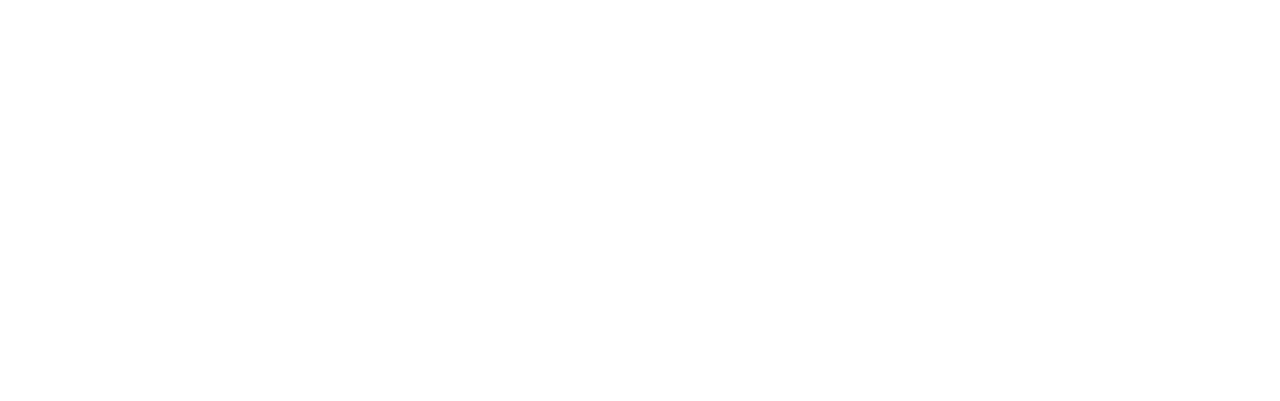
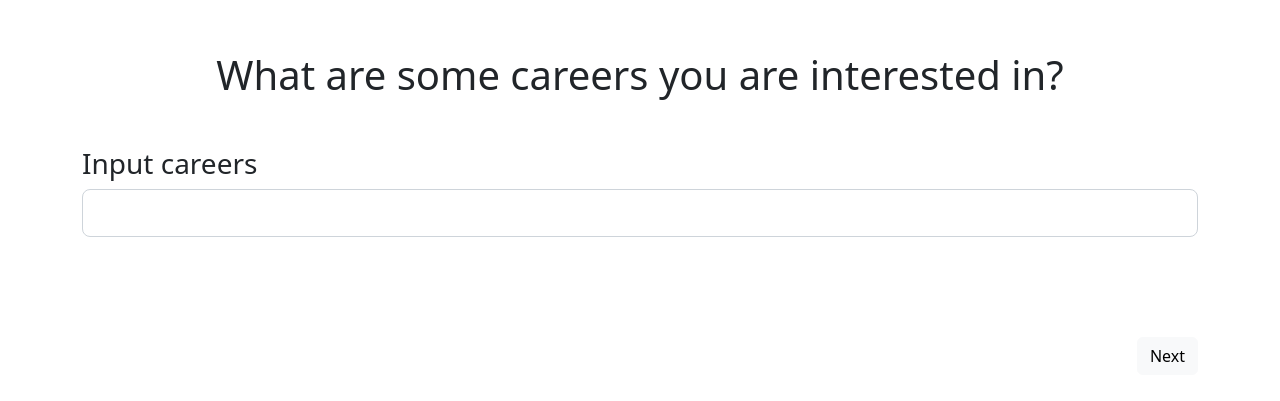
Before and after one commit to jeezusplays/bit-by-bit, a Vue app: page /onboard/interest in a window 1280 px wide. Before the commit this address had no page. Shown: the part 187-588 px from the top of the page. Built offline with nearby package versions, Linux system fonts and the light colour scheme.

Commit message:
Onboard interest update

```diff
--- /dev/null
+++ b/src/components/onboard/OnboardInterest.vue
@@ -0,0 +1,58 @@
+<template>
+  <!-- <div class="container" style="margin-left: 100px;margin-right:100px">
+        <h1 class="justify-content-center" style="margin: 100px">What are your interested careers?</h1>
+        <label for="interests">Enter your interested careers:</label>
+        <input type="text" id="interests" v-model="userInput" @input="updateRecommendedCareers">
+        <select v-model="selectedCareer">
+            <option v-for="career in recommendedCareers" :value="career">{{ career }}</option>
+        </select>
+    </div> -->
+  <!-- form -->
+
+  <div class="container-fluid vh-100 d-flex">
+    <div class="container m-auto">
+      <h1 class="justify-content-center text-center">
+        What are some careers you are interested in?
+      </h1>
+      <div class="justify-content-center mt-5">
+        <h3>Input careers</h3>
+        <input class="form-control form-control-lg" type="text" aria-label=".form-control-lg example" />
+      </div>
+      <!-- button -->
+      <div style="margin-top: 100px" class="d-flex flex-row">
+        <!-- <button class="button btn btn-light">Previous</button> -->
+        <button class="button btn btn-light ms-auto">Next</button>
+      </div>
+    </div>
+  </div>
+
+</template>
+
+<script>
+export default {
+  name: "OnboardInterest",
+  data() {
+    return {
+      userInput: "",
+      recommendedCareers: [],
+      selectedCareer: "",
+    };
+  },
+  methods: {
+    updateRecommendedCareers() {
+      // Make an API call or use a local list of careers to get recommended options based on user input
+      const matchingCareers = [
+        "Web Developer",
+        "Graphic Designer",
+        "Marketing Manager",
+        "Data Analyst",
+        "Project Manager",
+      ].filter((career) => {
+        return career.toLowerCase().includes(this.userInput.toLowerCase());
+      });
+      this.recommendedCareers = matchingCareers;
+      this.selectedCareer = matchingCareers[0];
+    },
+  },
+};
+</script>
--- a/src/router/index.js
+++ b/src/router/index.js
@@ -6,6 +6,7 @@
 import Dashboard from '../components/dashboard/Dashboard.vue'
 import DashboardView from '../views/DashboardView.vue'
 import Recommend from '../components/recommendation/Home.vue'
+import OnboardInterest from '../components/onboard/OnboardInterest.vue'
 
 
 // Define routes
@@ -19,6 +20,7 @@
     ]
   },
   { path: '/recommend', component: Recommend },
+  { path:'/onboard/interest', component: OnboardInterest}
 ]
 
 // Create the router
```
Also changed, not shown: src/components/onboard/Home.vue (deleted, +0 -32 lines).
